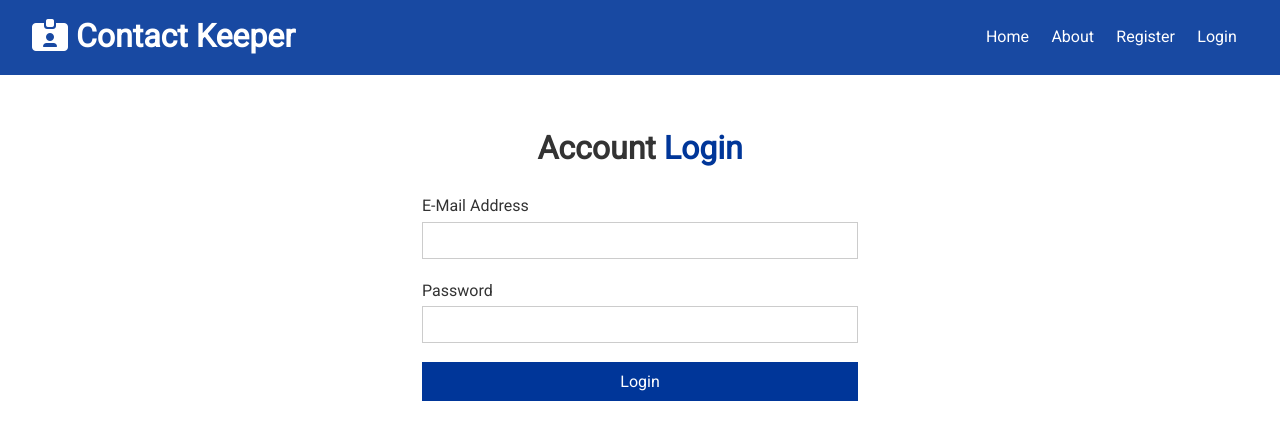
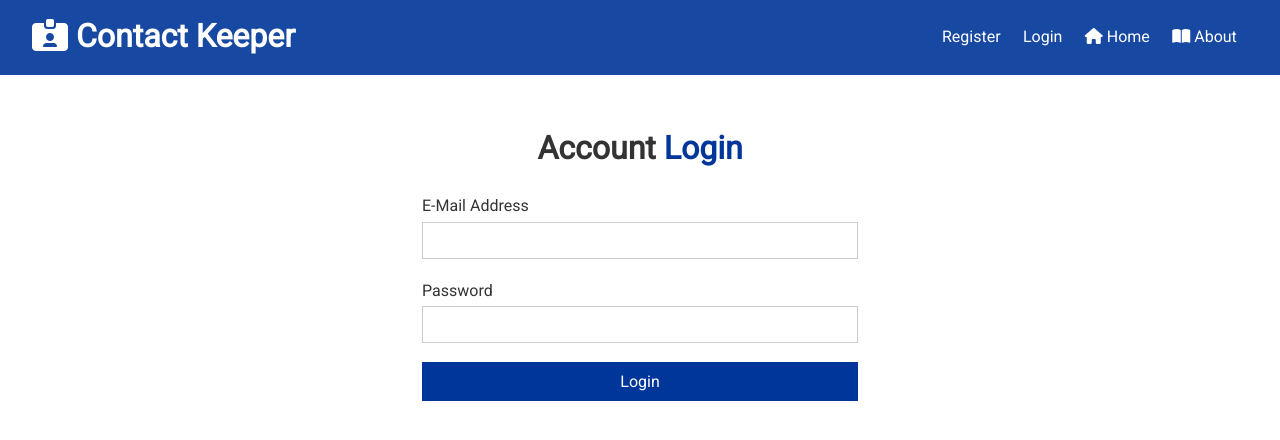
Before and after one commit to etorres-revature/Contact_Keeper, a React (Create React App) app in the folder client/: page /Login in a window 1280 px wide. Shown: the top 440 px of the page. Built offline with nearby package versions, Linux system fonts and the light colour scheme; the HTML template or start-up script is replaced by a standard one.

Commit message:
private route component added for home page

```diff
--- a/client/src/App.js
+++ b/client/src/App.js
@@ -6,6 +6,7 @@
 import Register from "./components/auth/Register";
 import Login from "./components/auth/Login";
 import Alerts from "./components/layout/Alerts";
+import PrivateRoute from "./components/routing/PrivateRoute";
 
 import ContactState from "./context/contacts/ContactState";
 import AuthState from "./context/auth/AuthState";
@@ -29,7 +30,7 @@
               <div className="container">
                 <Alerts />
                 <Switch>
-                  <Route exact path="/" component={Home} />
+                  <PrivateRoute exact path="/" component={Home} />
                   <Route exact path="/about" component={About} />
                   <Route exact path="/register" component={Register} />
                   <Route exact path="/Login" component={Login} />
--- a/client/src/components/layout/Navbar.js
+++ b/client/src/components/layout/Navbar.js
@@ -1,19 +1,58 @@
-import React from "react";
+import React, { Fragment, useContext } from "react";
 import PropTypes from "prop-types";
 import { Link } from "react-router-dom";
+import AuthContext from "../../context/auth/authContext";
 
 const Navbar = ({ title, icon }) => {
+  const authContext = useContext(AuthContext);
+
+  const { isAuthenticated, logout, user } = authContext;
+
+  const onLogout = () => {
+    logout();
+  };
+
+  const authLinks = (
+    <Fragment>
+      <li>Hello: {user && user.name}</li>
+      <li>
+        <a onClick={onLogout} href="#!">
+          <i className="fas fa-sign-out-alt">
+            {" "}
+            <span className="hide-sm">Logout</span>
+          </i>
+        </a>
+      </li>
+    </Fragment>
+  );
+
+  const guestLinks = (
+    <Fragment>
+      <li>
+        <Link to="/register">Register</Link>
+      </li>
+      <li>
+        <Link to="/login">Login</Link>
+      </li>
+    </Fragment>
+  );
+
   return (
     <div className="navbar bg-primary">
       <h1>
         <i className={icon} /> {title}
       </h1>
       <ul>
+        {isAuthenticated ? authLinks : guestLinks}
         <li>
-          <Link to="/">Home</Link>
-          <Link to="/about">About</Link>
-          <Link to="/register">Register</Link>
-          <Link to="/login">Login</Link>
+          <Link to="/">
+            <i className="fas fa-home"></i> Home
+          </Link>
+        </li>
+        <li>
+          <Link to="/about">
+            <i className="fas fa-book-open"></i> About
+          </Link>
         </li>
       </ul>
     </div>
--- /dev/null
+++ b/client/src/components/routing/PrivateRoute.js
@@ -0,0 +1,24 @@
+import React, { useContext } from "react";
+import { Route, Redirect } from "react-router-dom";
+import AuthContext from "../../context/auth/authContext";
+
+const PrivateRoute = ({ component: Component, ...rest }) => {
+  const authContext = useContext(AuthContext);
+
+  const { isAuthenticated, loading } = authContext;
+
+  return (
+    <Route
+      {...rest}
+      render={(props) =>
+        !isAuthenticated && !loading ? (
+          <Redirect to="/login" />
+        ) : (
+          <Component {...props} />
+        )
+      }
+    />
+  );
+};
+
+export default PrivateRoute;
--- a/client/src/context/auth/AuthState.js
+++ b/client/src/context/auth/AuthState.js
@@ -82,7 +82,7 @@
 
   //Logout User
   const logout = () => {
-    console.log("logout");
+    dispatch({ type: LOGOUT });
   };
 
   //Clear Errors
--- a/client/src/context/auth/authReducer.js
+++ b/client/src/context/auth/authReducer.js
@@ -30,6 +30,7 @@
     case REGISTER_FAIL:
     case LOGIN_FAIL:
     case AUTH_ERROR:
+    case LOGOUT:
       localStorage.removeItem("token");
       return {
         ...state,
```
Also changed, not shown: 1 other file (tests, documents, lock files or other folders).
